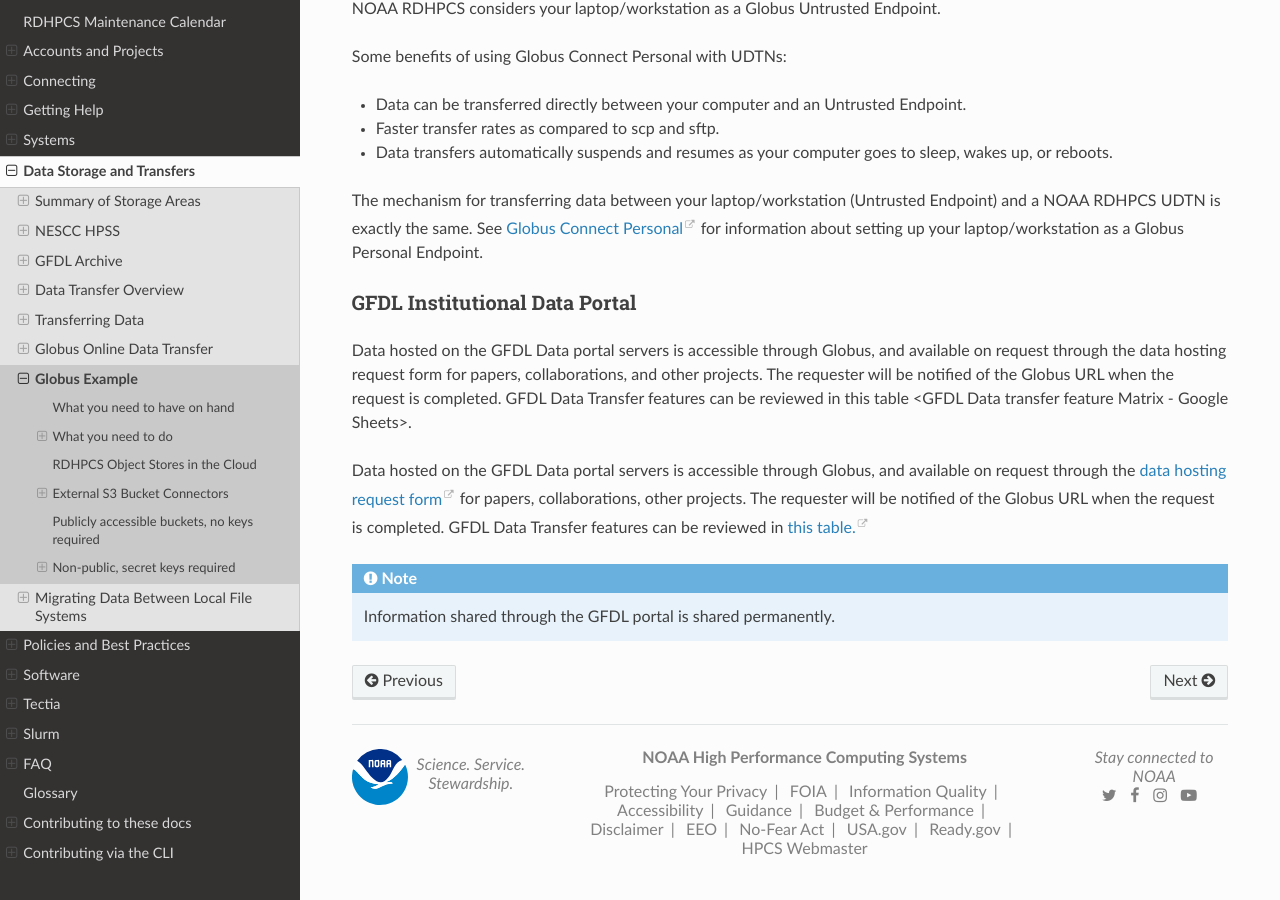
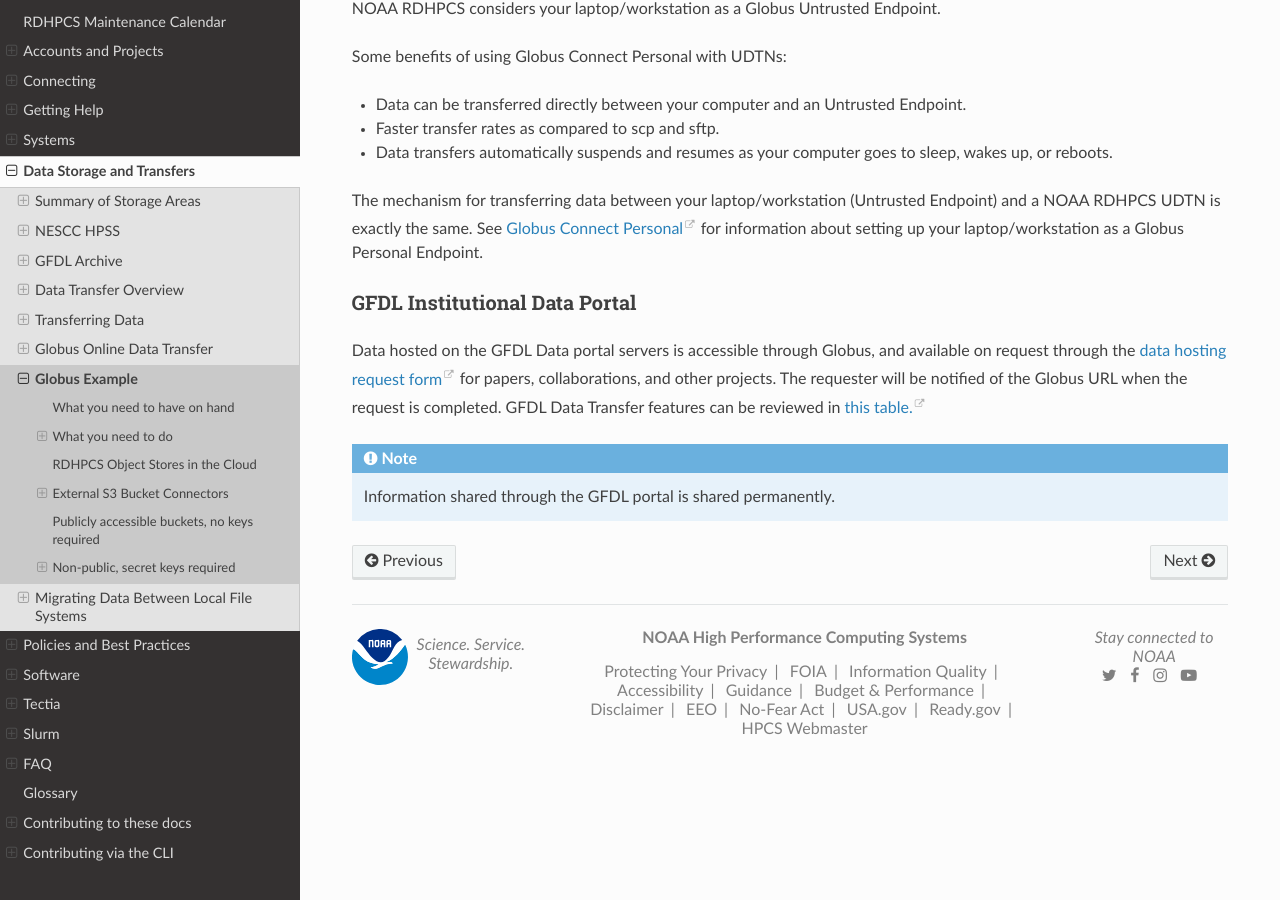
Before and after one commit to NOAA-RDHPCS/noaa-rdhpcs.github.io, a Sphinx documentation site: the page built from source/data/globus_example.rst, in a window 1280 px wide and 900 px high, scrolled down 5350 px. Built offline with Sphinx 7.4.7 and the Read the Docs theme 3.1.0, drawn with Linux system fonts in a browser that asks for light colours.

Commit message:
one correct link to the feature sheet

```diff
--- a/source/data/globus_example.rst
+++ b/source/data/globus_example.rst
@@ -363,17 +363,11 @@ GFDL Institutional Data Portal
 ==============================
 
 Data hosted on the GFDL Data portal servers is accessible through Globus, and
-available on request through the data hosting request form for papers,
+available on request through the `data hosting request form
+<https://docs.google.com/forms/d/e/1FAIpQLScH-2mMLHesN6DJlxLEVU6Kg8wXEKvEr-JgB_5nXchjCDrYww/viewform>`__ for papers,
 collaborations, and other projects. The requester will be notified of the
 Globus URL when the request is completed. GFDL Data Transfer features can be
-reviewed in this table <GFDL Data transfer feature Matrix - Google Sheets>.
-
-Data hosted on the GFDL Data portal servers is accessible through Globus, and
-available on request through the `data hosting request form
-<https://docs.google.com/forms/d/e/1FAIpQLScH-2mMLHesN6DJlxLEVU6Kg8wXEKvEr-JgB_5nXchjCDrYww/viewform>`__
-for papers, collaborations, other projects. The requester will be notified of
-the Globus URL when the request is completed. GFDL Data Transfer features can
-be reviewed in `this table.
+reviewed in `this table.
 <https://docs.google.com/spreadsheets/d/1fVC60ztNzYxFui1zyF_S_AMfoc3O15oa1-oOKhGrqQI/edit?gid=0#gid=0>`_
 
 .. note::
```
